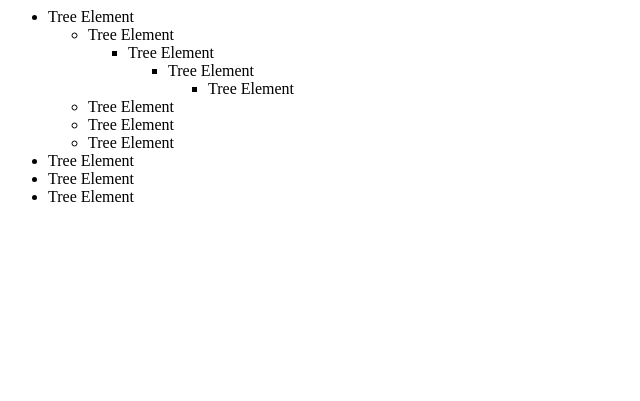
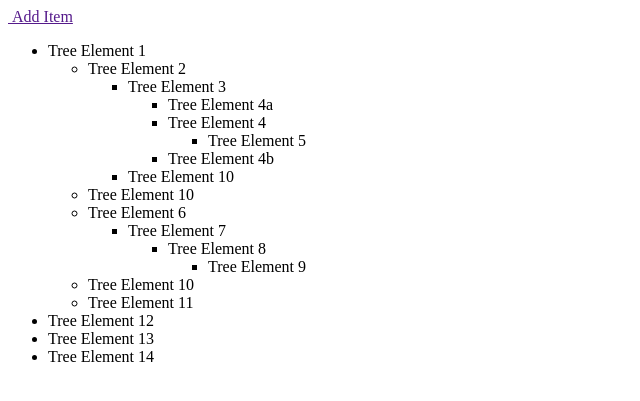
Before and after one commit to xmmedia/kohana_module, a PHP site: page / in a window 1280 px wide. Shown: the top 401 px of the page, without its empty margins (0-640 px from the left). Run offline with PHP 8.4, Linux system fonts and the light colour scheme.

Commit message:
creating the base layout for the tree edit

```diff
--- a/views/tree/index.php
+++ b/views/tree/index.php
@@ -1,26 +1,50 @@
+<p><a href="" class="cl4_add add_item">&nbsp;Add Item</a></p>
+
 <ul class="tree">
-	<li class="has_children"><a href="" class="expand"></a><div class="name">Tree Element</div><div class="links"><a href="" class="cl4_edit"></a></div>
+	<li class="has_children"><a href="" class="expand"></a><div class="name">Tree Element 1</div>
+		<div class="links">
+			<a href="" class="cl4_edit edit_item" title="Edit Item"></a>
+			<a href="" class="cl4_delete delete_item" title="Delete Item"></a>
+			<a href="" class="cl4_add add_sub_item" title="Add Sub Item"></a>
+		</div>
 		<ul>
-			<li class="has_children"><a href="" class="expand"></a><div class="name">Tree Element</div><div class="links"><a href="" class="cl4_edit"></a></div>
+			<li class="has_children"><a href="" class="expand"></a><div class="name">Tree Element 2</div><div class="links"><a href="" class="cl4_edit"></a></div>
 				<ul>
-					<li class="has_children"><a href="" class="expand"></a><div class="name">Tree Element</div><div class="links"><a href="" class="cl4_edit"></a></div>
+					<li class="has_children"><a href="" class="expand"></a><div class="name">Tree Element 3</div><div class="links"><a href="" class="cl4_edit"></a></div>
 						<ul>
-							<li class="has_children"><a href="" class="expand"></a><div class="name">Tree Element</div><div class="links"><a href="" class="cl4_edit"></a></div>
+							<li><a href="" class="no_expand"></a><div class="name">Tree Element 4a</div><div class="links"><a href="" class="cl4_edit"></a></div></li>
+							<li class="has_children"><a href="" class="expand"></a><div class="name">Tree Element 4</div><div class="links"><a href="" class="cl4_edit"></a></div>
 								<ul>
-									<li><a href="" class="no_expand"></a><div class="name">Tree Element</div><div class="links"><a href="" class="cl4_edit"></a></div></li>
+									<li><a href="" class="no_expand"></a><div class="name">Tree Element 5</div><div class="links"><a href="" class="cl4_edit"></a></div></li>
+								</ul>
+							</li>
+							<li><a href="" class="no_expand"></a><div class="name">Tree Element 4b</div><div class="links"><a href="" class="cl4_edit"></a></div></li>
+						</ul>
+					</li>
+					<li><a href="" class="no_expand"></a><div class="name">Tree Element 10</div><div class="links"><a href="" class="cl4_edit"></a></div></li>
+				</ul>
+			</li>
+			<li><a href="" class="no_expand"></a><div class="name">Tree Element 10</div><div class="links"><a href="" class="cl4_edit"></a></div></li>
+			<li class="has_children"><a href="" class="expand"></a><div class="name">Tree Element 6</div><div class="links"><a href="" class="cl4_edit"></a><a href="" class="cl4_delete"></a></div>
+				<ul>
+					<li class="has_children"><a href="" class="expand"></a><div class="name">Tree Element 7</div><div class="links"><a href="" class="cl4_edit"></a></div>
+						<ul>
+							<li class="has_children"><a href="" class="expand"></a><div class="name">Tree Element 8</div><div class="links"><a href="" class="cl4_edit"></a></div>
+								<ul>
+									<li><a href="" class="no_expand"></a><div class="name">Tree Element 9</div><div class="links"><a href="" class="cl4_edit"></a></div></li>
 								</ul>
 							</li>
 						</ul>
 					</li>
 				</ul>
 			</li>
-			<li><a href="" class="no_expand"></a><div class="name">Tree Element</div><div class="links"><a href="" class="cl4_edit"></a></div></li>
-			<li><a href="" class="no_expand"></a><div class="name">Tree Element</div><div class="links"><a href="" class="cl4_edit"></a></div></li>
-			<li><a href="" class="no_expand"></a><div class="name">Tree Element</div><div class="links"><a href="" class="cl4_edit"></a></div></li>
+			<li><a href="" class="no_expand"></a><div class="name">Tree Element 10</div><div class="links"><a href="" class="cl4_edit"></a></div></li>
+			<li><a href="" class="no_expand"></a><div class="name">Tree Element 11</div><div class="links"><a href="" class="cl4_edit"></a></div></li>
 		</ul>
 	</li>
-	<li><a href="" class="no_expand"></a><div class="name">Tree Element</div><div class="links"><a href="" class="cl4_edit"></a></div></li>
-	<li><a href="" class="expand"></a><div class="name">Tree Element</div><div class="links"><a href="" class="cl4_edit"></a></div></li>
-	<li><a href="" class="no_expand"></a><div class="name">Tree Element</div><div class="links"><a href="" class="cl4_edit"></a></div></li>
+	<li><a href="" class="no_expand"></a><div class="name">Tree Element 12</div><div class="links"><a href="" class="cl4_edit"></a></div></li>
+	<li><a href="" class="no_expand"></a><div class="name">Tree Element 13</div><div class="links"><a href="" class="cl4_edit"></a></div></li>
+	<li><a href="" class="no_expand"></a><div class="name">Tree Element 14</div><div class="links"><a href="" class="cl4_edit"></a></div></li>
+</ul>
 
-</ul>
+<div id="tree_dialog"></div>
```
